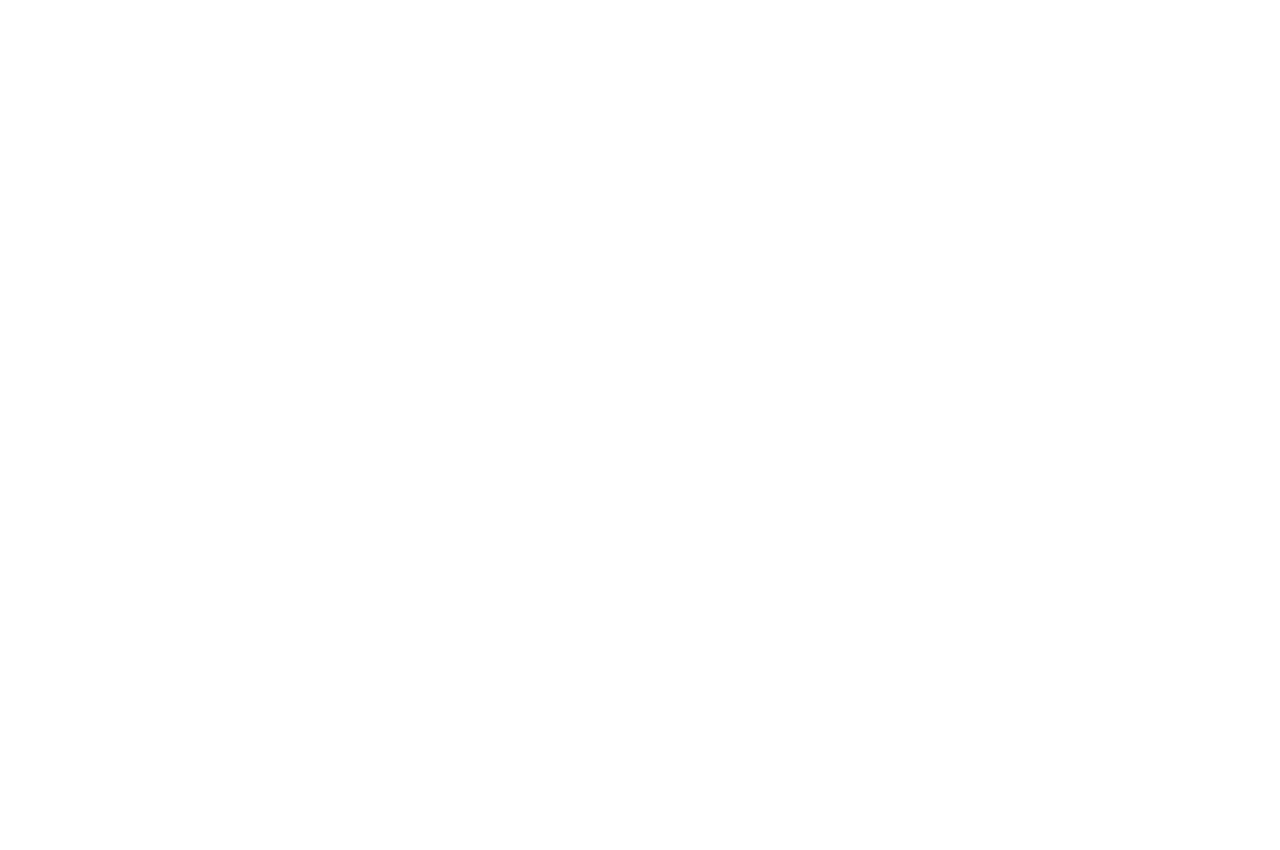
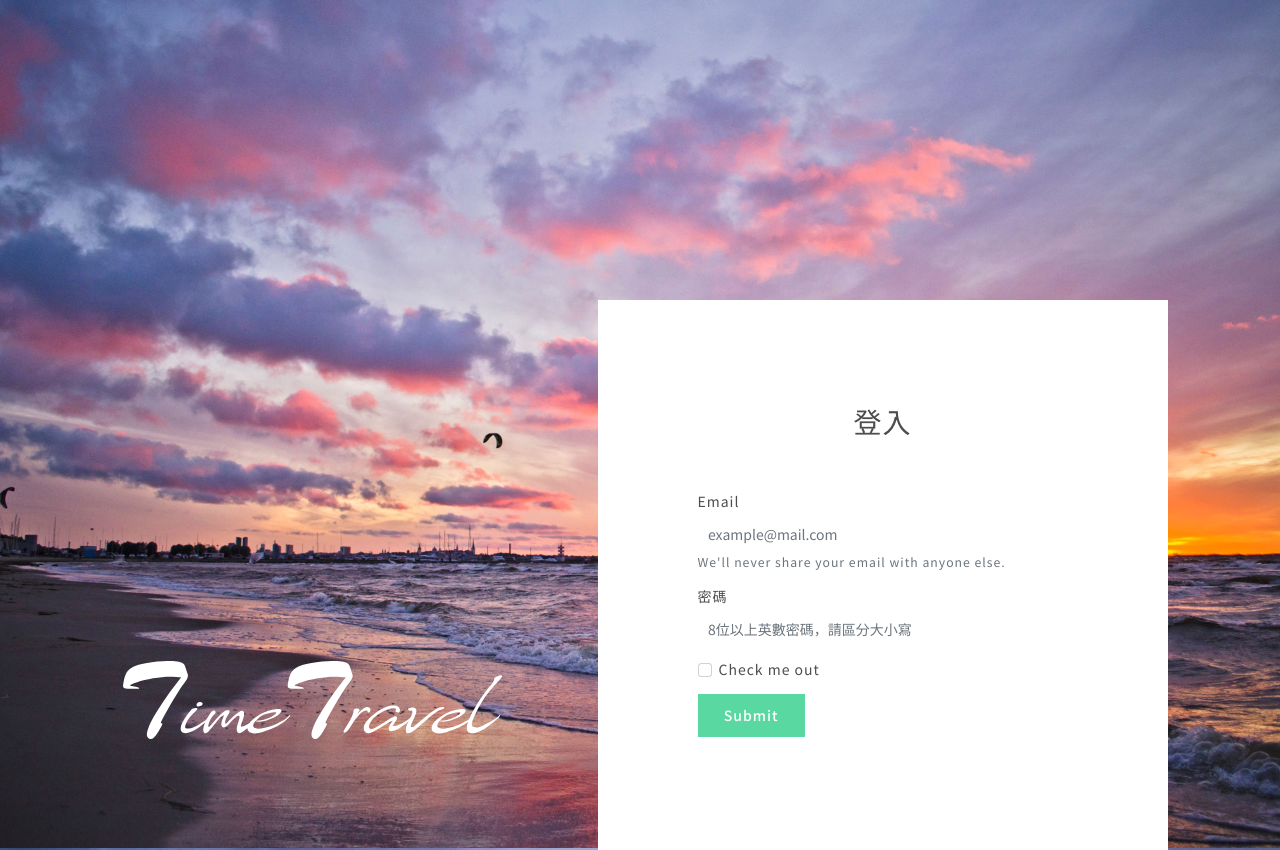
Before and after one commit to haurong/timetravel-react, a React (Create React App) app: page /logIn in a window 1280 px wide. Shown: the top 850 px of the page. Before the commit the page ends 800 px from the top, so only its background shows below. Built offline with nearby package versions, Linux system fonts and the light colour scheme.

Commit message:
登入表單樣式

```diff
--- a/src/pages/member/LogIn.js
+++ b/src/pages/member/LogIn.js
@@ -1,7 +1,49 @@
 import React from 'react';
+import '../member/style/LogIn.scss';
+import '../../global.scss';
+import Logo from '../../icon/logo/logo_white.svg';
+import Button from 'react-bootstrap/Button';
+import Form from 'react-bootstrap/Form';
 
 function logIn() {
-  return <></>;
+  return (
+    <>
+      <div className="member-BG">
+        <div className="container">
+          <div className="row">
+            <div className="logo m-auto">
+              <img src={Logo} alt="logo" />
+            </div>
+
+            <Form className="form-bg col-6 m-auto padding-form">
+              <h1 className="login-text text-center pb-5">登入</h1>
+              <Form.Group className="mb-3" controlId="formBasicEmail">
+                <Form.Label>Email</Form.Label>
+                <Form.Control type="email" placeholder="example@mail.com" />
+                <Form.Text className="text-muted">
+                  We'll never share your email with anyone else.
+                </Form.Text>
+              </Form.Group>
+
+              <Form.Group className="mb-3" controlId="formBasicPassword">
+                <Form.Label>密碼</Form.Label>
+                <Form.Control
+                  type="password"
+                  placeholder="8位以上英數密碼，請區分大小寫"
+                />
+              </Form.Group>
+              <Form.Group className="mb-3" controlId="formBasicCheckbox">
+                <Form.Check type="checkbox" label="Check me out" />
+              </Form.Group>
+              <Button className="mx-auto" variant="primary" type="submit">
+                Submit
+              </Button>
+            </Form>
+          </div>
+        </div>
+      </div>
+    </>
+  );
 }
 
 export default logIn;
--- /dev/null
+++ b/src/pages/member/style/LogIn.scss
@@ -0,0 +1,25 @@
+html{
+    overflow:hidden;
+}
+.member-BG{
+    width: 100%;
+    height: 1400px;
+    background-image: url('../../../img/member/BG_member.jpg');
+    background-repeat: no-repeat;
+    background-attachment: fixed;
+    background-position: center;
+    background-size: cover;
+    display: flex;
+    justify-content: center;
+    align-items: center;
+    .padding-form{
+        padding: 100px;
+    }
+    .logo{
+        width: 400px;
+    }
+    .form-bg{
+        background-color: #fff;
+        height: 800px;
+    }
+}
```
